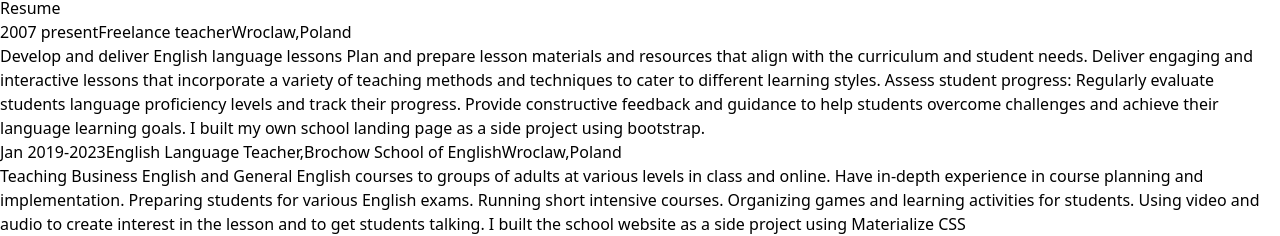
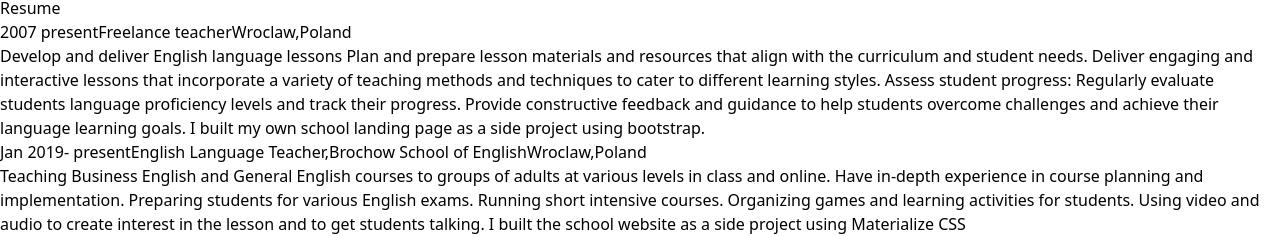
Before and after one commit to datumcoder/portfolio_2023, a React (Vite) app: page / in a window 1280 px wide. Shown: the part 814-1050 px from the top of the page. Built offline with nearby package versions, Linux system fonts and the light colour scheme.

Commit message:
Changed date on CV to present.

```diff
--- a/src/components/Resume.jsx
+++ b/src/components/Resume.jsx
@@ -11,7 +11,7 @@ const data = [
   },
 
   {
-    year: "Jan 2019-2023",
+    year: "Jan 2019- present",
     title: "English Language Teacher,Brochow School of English",
     location: "Wroclaw,Poland",
     responsibilities:
```
